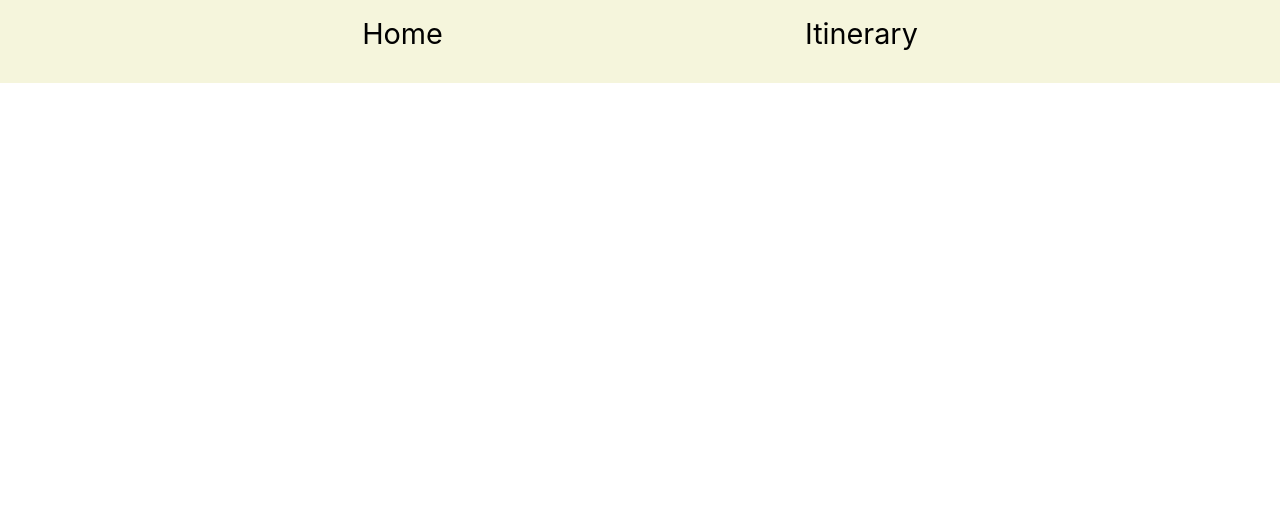
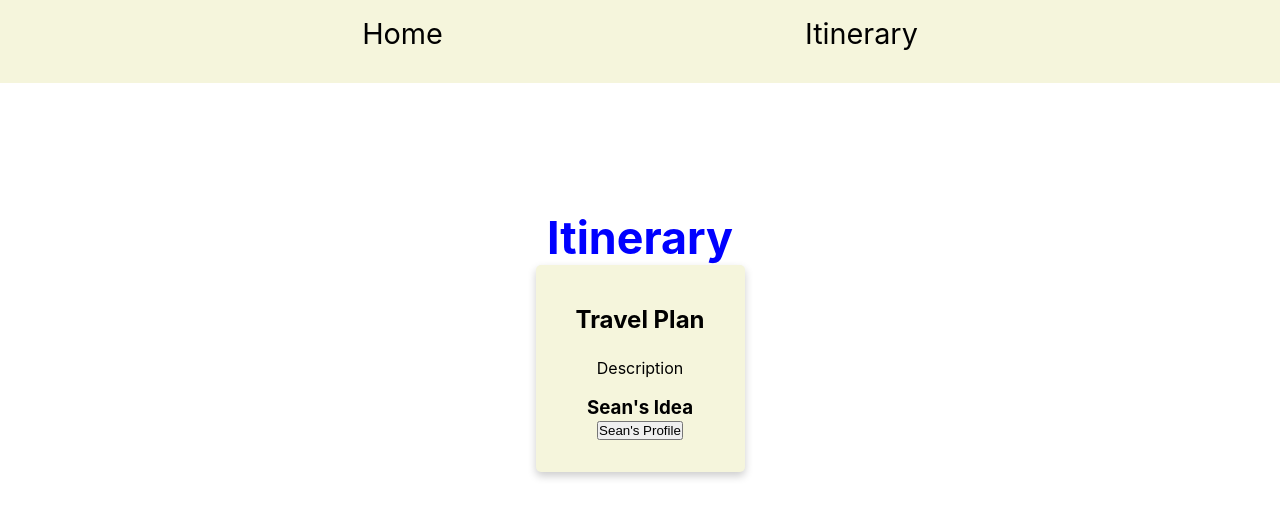
Before and after one commit to seanyang20/simple-travel, a React (Create React App) app in the folder client/: page /itinerary in a window 1280 px wide. Shown: the top 518 px of the page. Built offline with nearby package versions, Linux system fonts and the light colour scheme.

Commit message:
set up itinerary component and route

```diff
--- a/client/src/App.js
+++ b/client/src/App.js
@@ -2,7 +2,8 @@
 import './App.css';
 import { Route, Switch } from "react-router-dom";
 import Home from "./pages/Home/Home";
-import Header from "./components/Header/Header"
+import Header from "./components/Header/Header";
+import Itinerary from "./components/Itinerary/Itinerary";
 
 
 function App() {
@@ -11,6 +12,7 @@ function App() {
          <Header />
           <Switch>
             <Route path="/" exact component={Home}/>
+            <Route exact path="/itinerary" component={Itinerary} />
             {/* <Route path="/upload" component={Upload} />
             <Route path="/videos/:id"
             render={(reactRouterDomProps) =>{
--- /dev/null
+++ b/client/src/components/Itinerary/Itinerary.js
@@ -0,0 +1,27 @@
+import React, { Component } from "react";
+import axios from "axios";
+import "./Itinerary.scss";
+
+export default class Idea extends Component {
+  render() {
+    return (
+      <section className="itinerary">
+        <article className="itinerary__headingContainer">
+          <h1 className="itinerary__heading">Itinerary</h1>
+        </article>
+        <article className="itinerary__container">
+          <article className="itinerary__content">
+            <h2 className="itinerary__title">Travel Plan</h2>
+            <p className="itinerary__description">
+              <span>Description</span>
+            </p>
+            <article>
+              <h3>Sean's Idea</h3>
+              <button className="itineraries__btn">Sean's Profile</button>
+            </article>
+          </article>
+        </article>
+      </section>
+    );
+  }
+}
--- /dev/null
+++ b/client/src/components/Itinerary/Itinerary.scss
@@ -0,0 +1,81 @@
+@use '../../styles/partials/mixins' as *;
+@use '../../styles/partials/topography' as *;
+@use '../../styles/partials/variables' as *;
+
+* {
+    margin: 0;
+    padding: 0;
+    box-sizing: border-box;
+  }
+
+.itinerary {
+  // background-color: blue;
+  width: 100%;
+  height: 100vh;
+  &__container {
+    flex-wrap: wrap;
+    @include flex (column, flex-start, center);
+
+  }
+
+  &__heading {
+    font-size: 2.8rem;
+    margin-top: 8rem;
+    color: blue;
+    &Container {
+      @include flex (row, center, flex-start);
+
+    }
+  }
+
+  &__content {
+    text-align: center;
+    padding: 2rem;
+    box-shadow: 0 4px 8px 0 rgba(0, 0, 0, 0.2);
+    transition: 0.3s;
+    border-radius: 5px;
+    margin-bottom: 2rem;
+    background-color: beige;
+    @include tablet {
+      //   margin: 20rem;
+      //   margin-bottom: 0rem;
+      //   margin-top: 5rem;
+    }
+
+    &:hover {
+      box-shadow: 0 8px 16px 0 rgba(0, 0, 0, 0.8);
+      transition: 1s;
+    }
+  }
+
+  &__title {
+    padding: 0.5rem;
+  }
+
+  &__description {
+    padding: 0.9rem 0.5rem;
+    // white-space: nowrap;
+    overflow: hidden;
+    text-overflow: ellipsis;
+    word-break: break-all;
+    width: 100%;
+    word-spacing: 4px;
+    line-height: 25px;
+  }
+
+  &__btn {
+    border: 0px;
+    padding: 0.7rem 1rem;
+    border-radius: 1rem;
+    background-color:black;
+    color: blue;
+    font-size: 1rem;
+    margin: 0.6rem;
+
+    &:hover {
+      background-color: blue;
+      color:black;
+      transition: 0.8s;
+    }
+  }
+}
```
